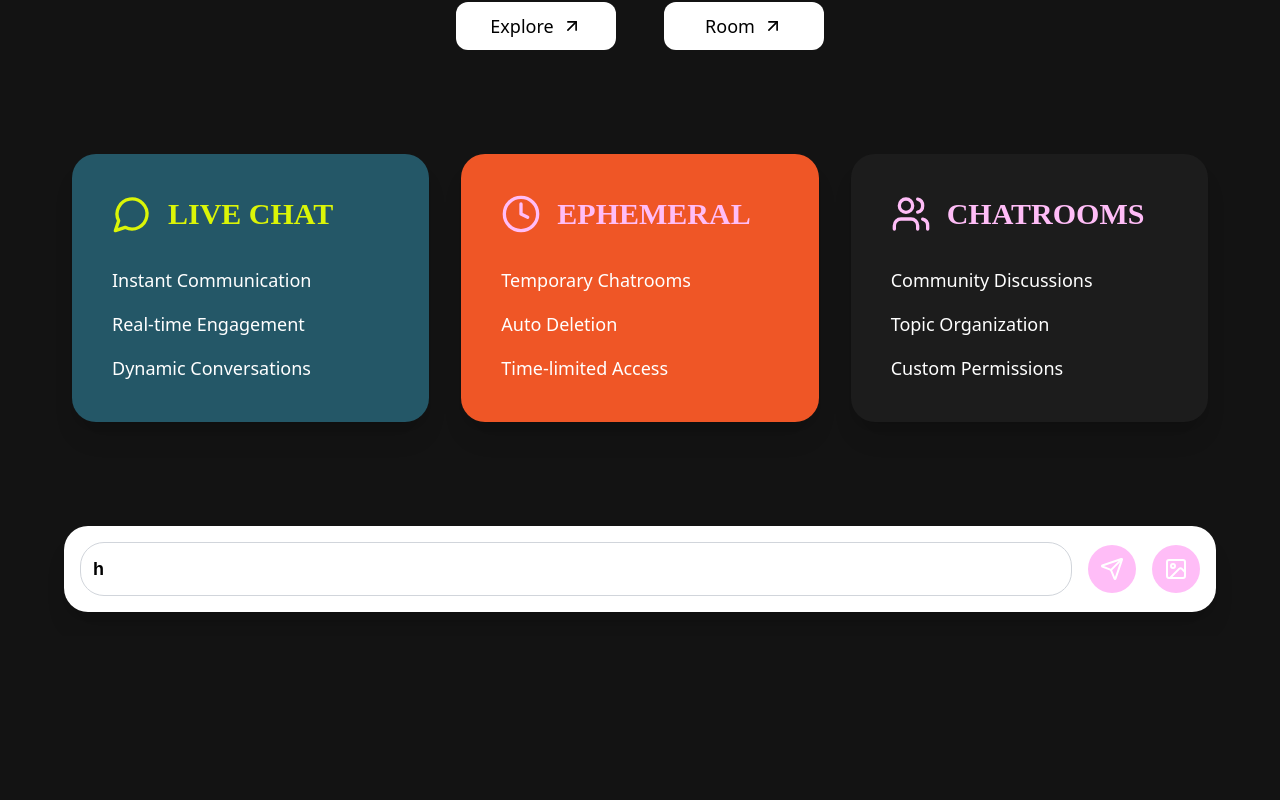
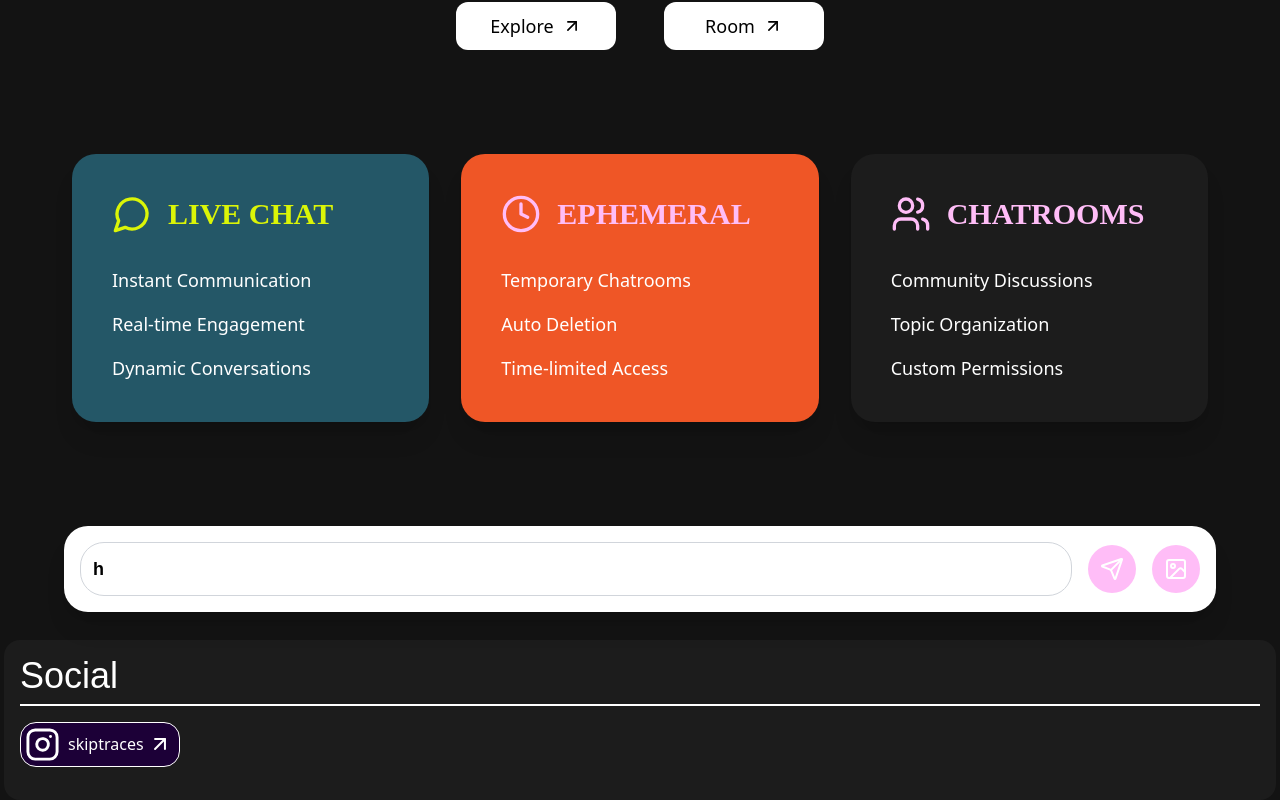
Before and after one commit to jotx19/Disposable-chatroom, a React (Vite) app in the folder frontend/: page / in a window 1280 px wide. Shown: the part 822-1622 px from the top of the page. Before the commit the page ends 1458 px from the top, so only its background shows below. Built offline with nearby package versions, Linux system fonts and the light colour scheme; no server answers; a web font is replaced by a local one.

Commit message:
User profile mgmt

```diff
--- a/frontend/src/Pages/HomePage.jsx
+++ b/frontend/src/Pages/HomePage.jsx
@@ -8,6 +8,7 @@ import {
   Send,
   Image,
 } from "lucide-react";
+import Footer from "../components/Footer";
 
 const HomePage = () => {
   const [message, setMessage] = useState("");
@@ -151,6 +152,7 @@ const HomePage = () => {
           </div>
         </div>
       </div>
+      <Footer />
     </>
   );
 };
--- /dev/null
+++ b/frontend/src/components/Footer.jsx
@@ -0,0 +1,27 @@
+import { Link } from "react-router-dom";
+import { ArrowRight, Instagram } from "lucide-react";
+
+export default function Footer() {
+  return (
+    <div>
+      <section className="flex flex-col m-1 md:h-[20vh] w-auto text-white bg-[#1C1C1C] rounded-2xl">
+        <div className="flex flex-col gap-2 p-4">
+          <h1 className="font-custom text-3xl text-white md:text-4xl">
+            Social
+          </h1>
+          <span className="border border-b-[0.1px] border-white"></span>
+          <div className="flex gap-2 mt-2 flex-col">
+            <Link
+              to="https://www.instagram.com/skiptraces"
+              className="relative bg-[#1C0037] w-40 border border-white rounded-2xl flex flex-row p-1 group items-center"
+            >
+              <Instagram size={35} className="mr-2" />
+              skiptraces <ArrowRight className="inline ml-1 -rotate-45" />
+            </Link>
+          {/* <p class Name="text-xs item-end text-[#bdbdbd] font-medium">©️ Skiptraces design 2025. Legally made</p> */}
+          </div>
+        </div>
+      </section>
+    </div>
+  );
+}
```
